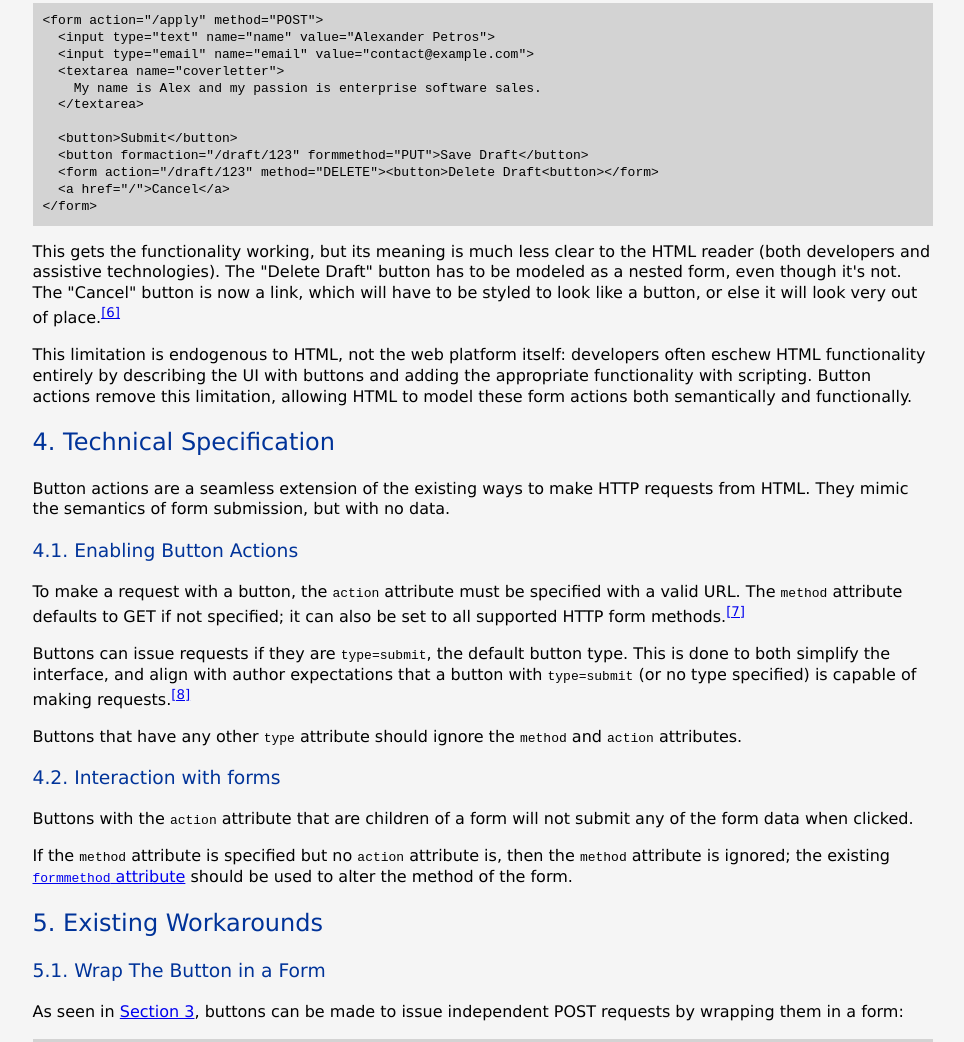
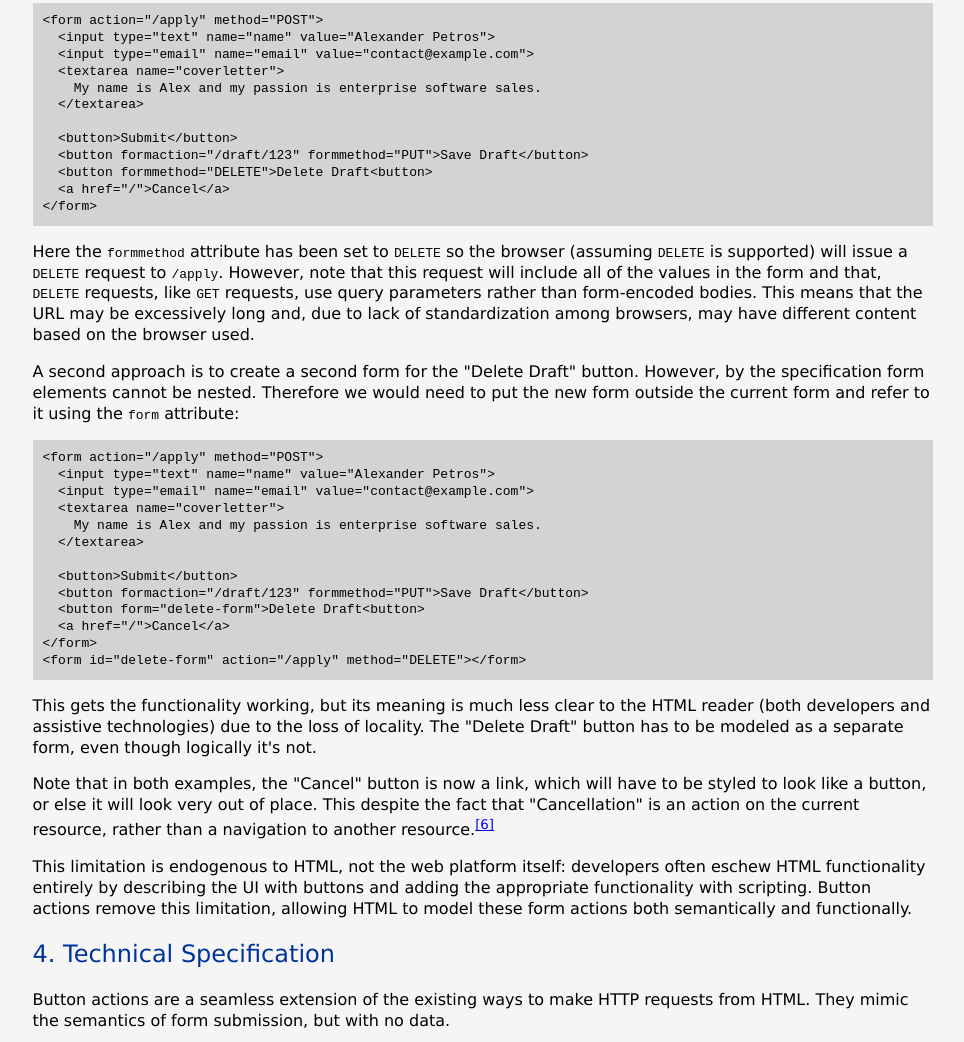
Before and after one commit to alexpetros/triptych, a website: page www/button-actions.html in a window 1280 px wide. Shown: the part 2847-3889 px from the top of the page, without its empty margins (150-1114 px from the left). Drawn offline with Linux system fonts and the light colour scheme.

Commit message:
expand example work arounds

```diff
--- a/www/button-actions.html
+++ b/www/button-actions.html
@@ -192,15 +192,39 @@ For the sake of comparison, let's take a look at how you'd implement that last e
 
   &lt;button&gt;Submit&lt;/button&gt;
   &lt;button formaction="/draft/123" formmethod="PUT"&gt;Save Draft&lt;/button&gt;
-  &lt;form action="/draft/123" method="DELETE"&gt;&lt;button&gt;Delete Draft&lt;button&gt;&lt;/form&gt;
+  &lt;button formmethod="DELETE"&gt;Delete Draft&lt;button&gt;
   &lt;a href="/"&gt;Cancel&lt;/a&gt;
 &lt;/form&gt;
 </pre>
 
 <p>
-This gets the functionality working, but its meaning is much less clear to the HTML reader (both developers and assistive technologies).
-The "Delete Draft" button has to be modeled as a nested form, even though it's not.
-The "Cancel" button is now a link, which will have to be styled to look like a button, or else it will look very out of place.<f-note>Styling links as buttons is also a somewhat controversial practice.</f-note>
+Here the <code>formmethod</code> attribute has been set to <code>DELETE</code> so the browser (assuming <code>DELETE</code> is supported) will issue a <code>DELETE</code> request to <code>/apply</code>.  However, note that this request will include all of the values in the form and that, <code>DELETE</code> requests, like <code>GET</code> requests, use query parameters rather than form-encoded bodies.  This means that the URL may be excessively long and, due to lack of standardization among browsers, may have different content based on the browser used.
+
+<p>
+A second approach is to create a second form for the "Delete Draft" button.  However, by the specification form elements cannot be nested.  Therefore we would need to put the new form outside the current form and refer to it using the <code>form</code> attribute:
+
+<pre class=code>
+&lt;form action="/apply" method="POST"&gt;
+  &lt;input type="text" name="name" value="Alexander Petros"&gt;
+  &lt;input type="email" name="email" value="contact@example.com"&gt;
+  &lt;textarea name="coverletter"&gt;
+    My name is Alex and my passion is enterprise software sales.
+  &lt;/textarea&gt;
+
+  &lt;button&gt;Submit&lt;/button&gt;
+  &lt;button formaction="/draft/123" formmethod="PUT"&gt;Save Draft&lt;/button&gt;
+  &lt;button form="delete-form"&gt;Delete Draft&lt;button&gt;
+  &lt;a href="/"&gt;Cancel&lt;/a&gt;
+&lt;/form&gt;
+&lt;form id="delete-form" action="/apply" method="DELETE"&gt;&lt;/form&gt;
+</pre>
+
+<p>
+This gets the functionality working, but its meaning is much less clear to the HTML reader (both developers and assistive technologies) due to the loss of locality.
+The "Delete Draft" button has to be modeled as a separate form, even though logically it's not.
+
+<p>
+Note that in both examples, the "Cancel" button is now a link, which will have to be styled to look like a button, or else it will look very out of place.  This despite the fact that "Cancellation" is an action on the current resource, rather than a navigation to another resource.<f-note>Styling links as buttons is also a somewhat controversial practice.</f-note>
 
 <p>
 This limitation is endogenous to HTML, not the web platform itself: developers often eschew HTML functionality entirely by describing the UI with buttons and adding the appropriate functionality with scripting.
```
